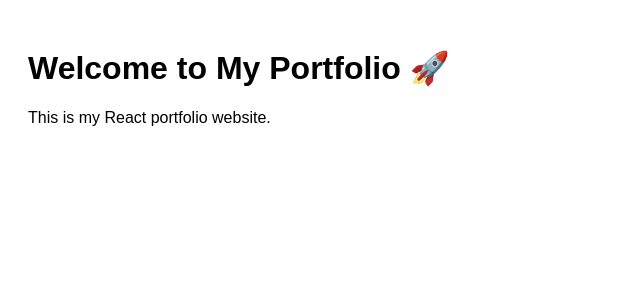
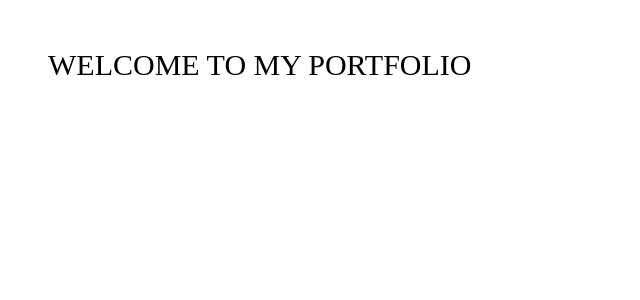
Before and after one commit to bz0074/Portfolio, a React (Vite) app: page / in a window 1280 px wide. Shown: the top 300 px of the page, without its empty margins (0-640 px from the left). Built offline with nearby package versions, Linux system fonts and the light colour scheme.

Commit message:
Update App.jsx

```diff
--- a/src/App.jsx
+++ b/src/App.jsx
@@ -1,8 +1,9 @@
 function App() {
+  console.log("APP IS RENDERING");
+
   return (
-    <div style={{ fontFamily: "Arial", padding: "20px" }}>
-      <h1>Welcome to My Portfolio 🚀</h1>
-      <p>This is my React portfolio website.</p>
+    <div style={{ padding: "40px", fontSize: "30px", color: "black" }}>
+      WELCOME TO MY PORTFOLIO
     </div>
   );
 }
```
